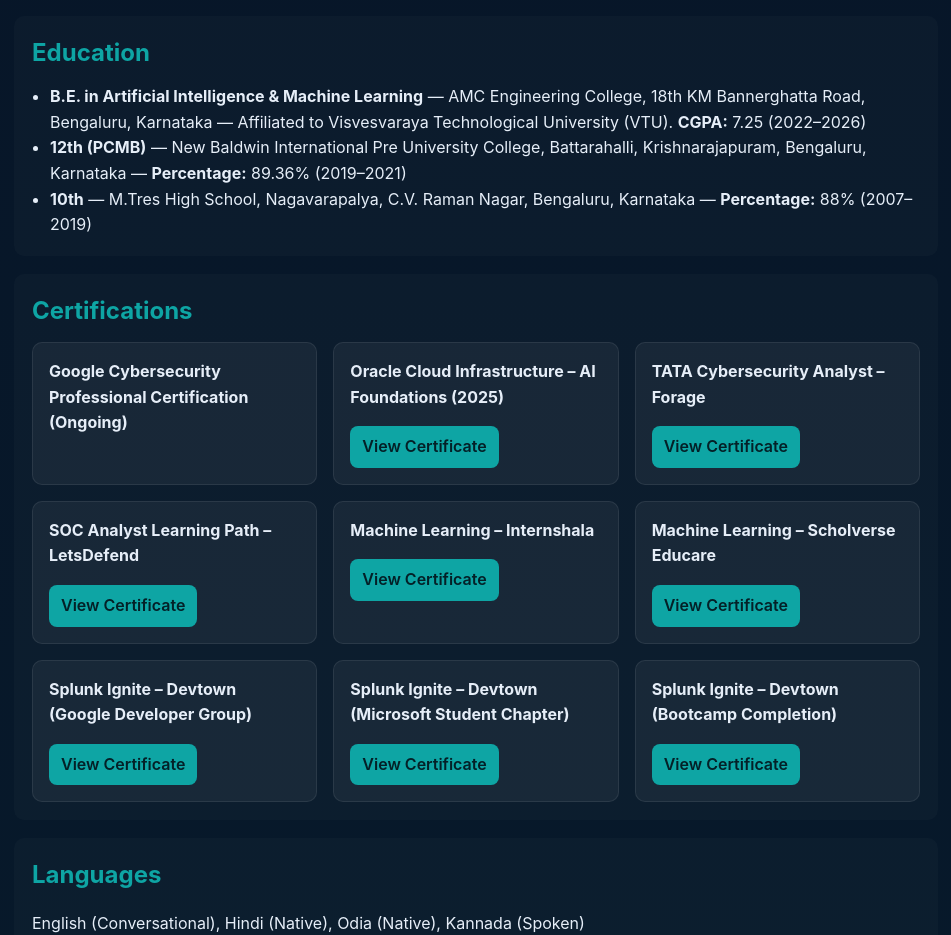
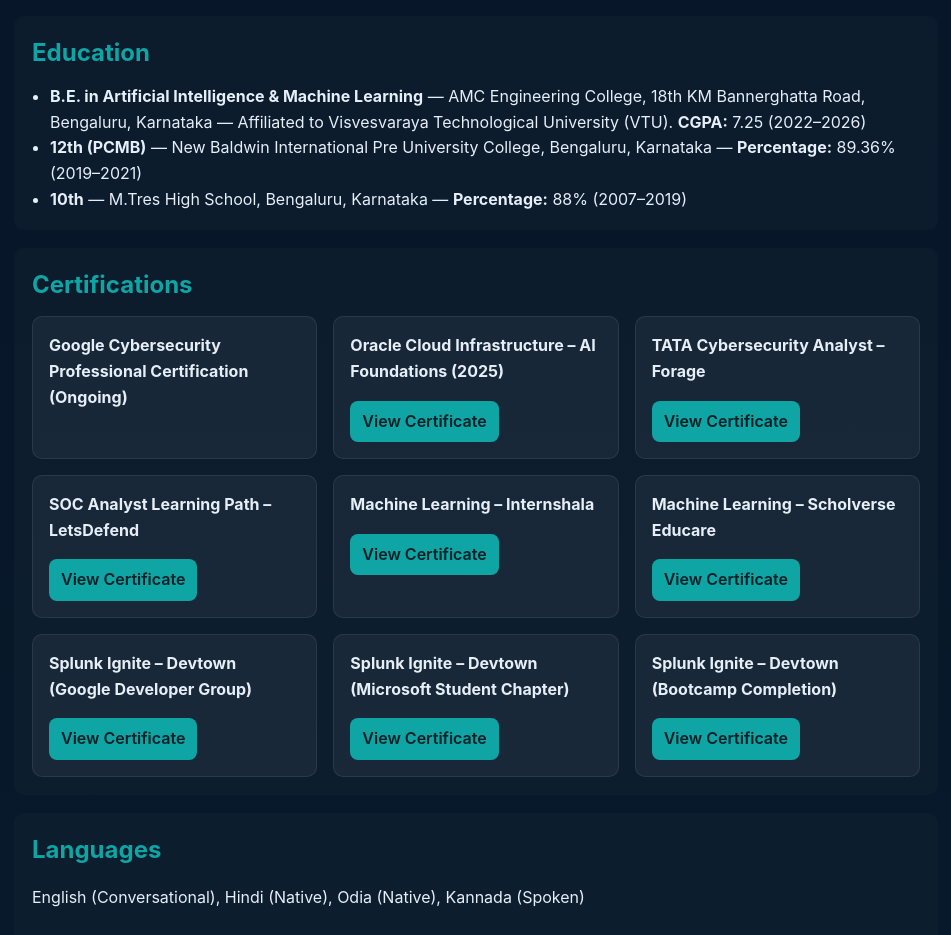
Before and after one commit to MyselfAddy/Aditya-Senapati-Portfolio, a plain HTML site: page index.html in a window 1280 px wide. Shown: the part 1500-2435 px from the top of the page, without its empty margins (164-1115 px from the left). Drawn offline with Linux system fonts and the light colour scheme.

Commit message:
Update index.html

```diff
--- a/index.html
+++ b/index.html
@@ -93,7 +93,6 @@
         <li>
           <strong>12th (PCMB)</strong> —
           New Baldwin International Pre University College,
-          Battarahalli, Krishnarajapuram,
           Bengaluru, Karnataka —
           <strong>Percentage:</strong> 89.36% (2019–2021)
         </li>
@@ -101,7 +100,6 @@
         <li>
           <strong>10th</strong> —
           M.Tres High School,
-          Nagavarapalya, C.V. Raman Nagar,
           Bengaluru, Karnataka —
           <strong>Percentage:</strong> 88% (2007–2019)
         </li>
```
